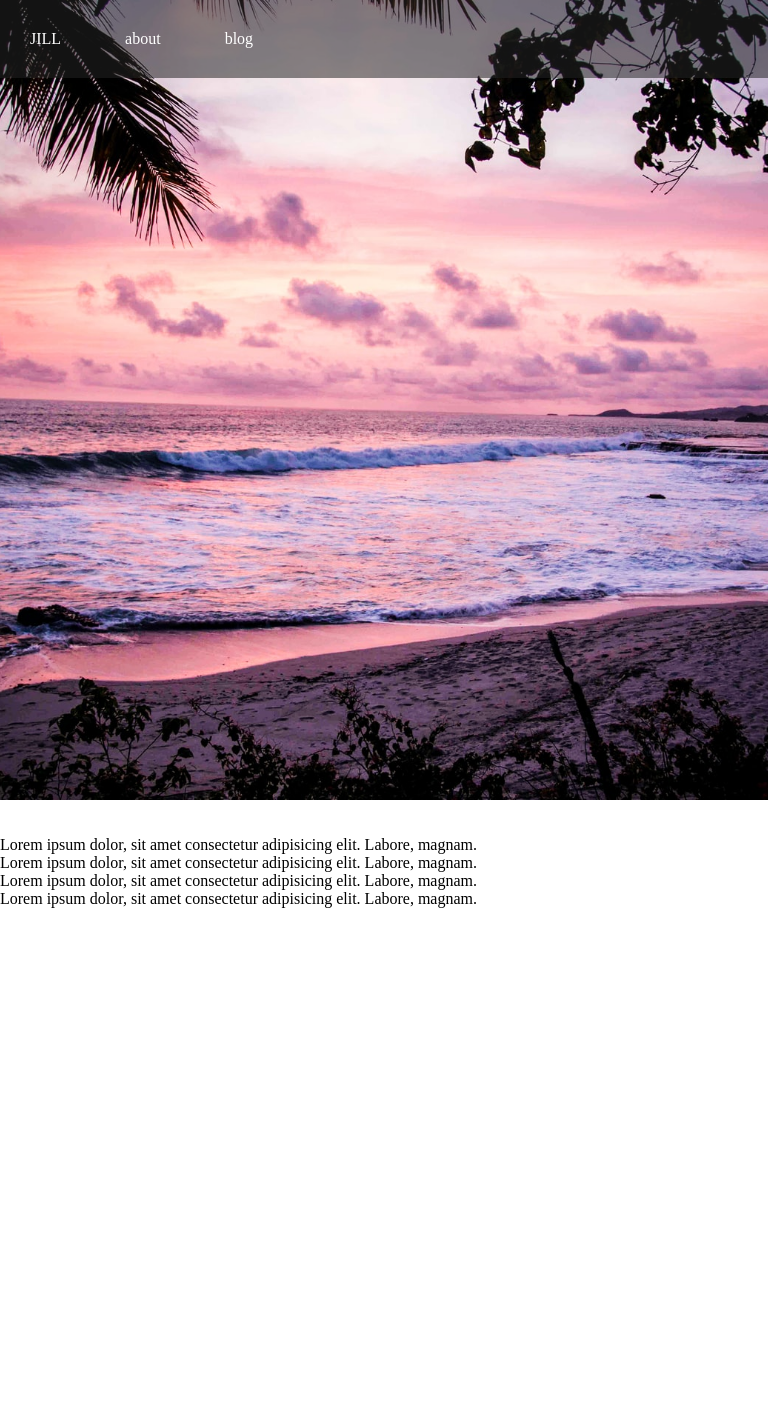
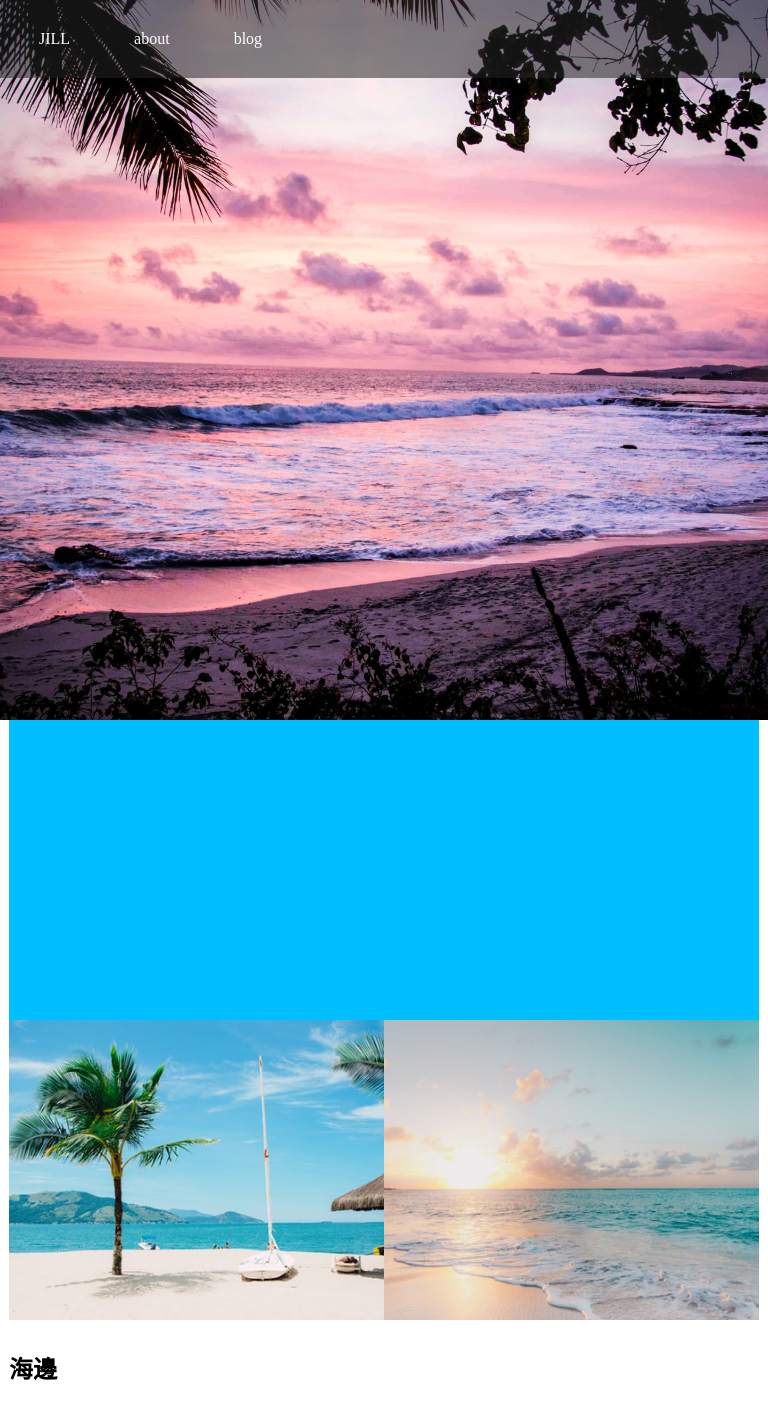
Before and after one commit to JILLBAI/RWD-, a plain HTML site: page index.html in a window 768 px wide. Shown: the top 1418 px of the page. Before the commit the page ends 908 px from the top, so only its background shows below. Drawn offline with Linux system fonts and the light colour scheme.

Commit message:
平板模式

```diff
--- a/index.html
+++ b/index.html
@@ -22,20 +22,20 @@
     <div id="banner"></div>
     <!-- 圖片區域 -->
     <section id="picture">
-        <div> <img src="" alt=""></div>
-        <div><img src="" alt=""></div>
+        <div></div>
+        <div></div>
         <div></div>
     </section>
     <!-- 內容區域 -->
     <section id="content">
-        <h1></h1>
+        <h1>海邊</h1>
         <div>
-            <p>Lorem ipsum dolor, sit amet consectetur adipisicing elit. Labore, magnam.</p>
-            <p>Lorem ipsum dolor, sit amet consectetur adipisicing elit. Labore, magnam.</p>
+            <p>海，能容納百川，它胸懷的博大；海，有潮起潮落，它沸騰的理想；海，有波峰濤谷，它引傲的作品；海，有驚濤駭浪，它對生命極限的考驗。</p>
+            <p>向前幾步，一排白花花的浪頭向我跑來，抱住我的腳丫，又退回去，接著又是一排，就像媽媽的手撫摸著我稚嫩的小腳。而那浪頭更有著戰國時衝鋒陷陣時的情景，氣勢磅礴。</p>
         </div>
         <div>
-            <p>Lorem ipsum dolor, sit amet consectetur adipisicing elit. Labore, magnam.</p>
-            <p>Lorem ipsum dolor, sit amet consectetur adipisicing elit. Labore, magnam.</p>
+            <p>沙灘，宇宙展開的一小角。不想說來這裡是暗自療傷，那過於矯情，只想對每一粒沙子，每一朵浪花問聲你們好嗎。漫步在粒粒飽滿的字裡行間，宛如在一本線裝書里尋找到陽光般的昭示，探究生命的冷峻與高遠怎樣被鑄成一頁滄桑。</p>
+            <p>海水美，沙灘美，藍天更美！那碧空萬里的天空上，飄著幾朵潔白的雲兒，躺在沙灘上仰望藍天，一陣風兒吹過，是那麼愜意，那麼洒脫，那麼令人心曠神怡。藍天藍的奇，如一塊無瑕的寶石掛在天空，那雲兒白的奇，如潔白無瑕的寶玉鑲嵌在那藍寶石間。</p>
         </div>
     </section>
 
--- a/style.scss
+++ b/style.scss
@@ -1,3 +1,9 @@
+// 電腦的寬高
+@mixin desktop-box{
+    width: 1200px;
+    margin: 0 auto;
+}
+
 *{
     margin: 0;
     padding: 0;
@@ -31,8 +37,100 @@ nav{
 // 橫幅
 #banner{
     width: 100%;
-    height: 100vh;
+    height: 90vh;
     background-image: url(./img/df.jpg);
     background-position: center;
     background-size: cover;
 }
+#picture{
+    @include desktop-box();
+    display: grid;
+    grid-template-columns: repeat(3, 1fr);
+    color: white;
+
+    div{
+        height: 260px;
+
+        &:nth-child(1){
+            background: deepskyblue;
+            font-size: 42px;
+            display: grid;
+            align-items: center;
+            text-align: center;
+        }
+        &:nth-child(2){
+            background-image: url(./img/d-beach-1.jpg);
+            background-size: cover;
+        }
+        &:nth-child(3){
+            background-image: url(./img/d-beach-2.jpg);
+            background-size: cover;
+        }
+
+    }
+}
+// 內容
+#content{
+    @include desktop-box();
+
+    display: grid;
+    grid-template-columns: repeat(2,1fr);
+    grid-gap: 50px;
+
+    h1{
+        grid-column: 1/3;
+        padding: 30px 0;
+    }
+    P{
+        line-height: 2;
+        margin-bottom: 20PX;
+    }
+}
+// RWD
+// 平板大於768並小於等於1199
+@media screen and (min-width:768px) and (max-width:1199px){
+    // 平板寬度
+    @mixin table-box{
+        width: 750px;
+        margin: 0 auto;
+        transition: 0.3s;
+    }
+    nav{
+        div{
+            @include table-box();
+        }
+    }
+    #picture{
+        @include table-box();
+        grid-template-columns: repeat(2,1fr);
+
+        div{
+            height: 300px;
+
+            &:nth-child(1){
+                grid-column: 1 / 3;
+            }
+            &:nth-child(2){
+               background-image: url(./img/p-beach-1.jpg);
+            }
+            &:nth-child(3){
+                background-image: url(./img/p-beach-2.jpg);
+             }
+        }
+
+    }
+
+    #content{
+        @include table-box();
+    }
+
+
+
+
+
+
+}
+
+@media screen and (max-width:767px){
+
+}
```
Also changed, not shown: style.css, 1 other file.
